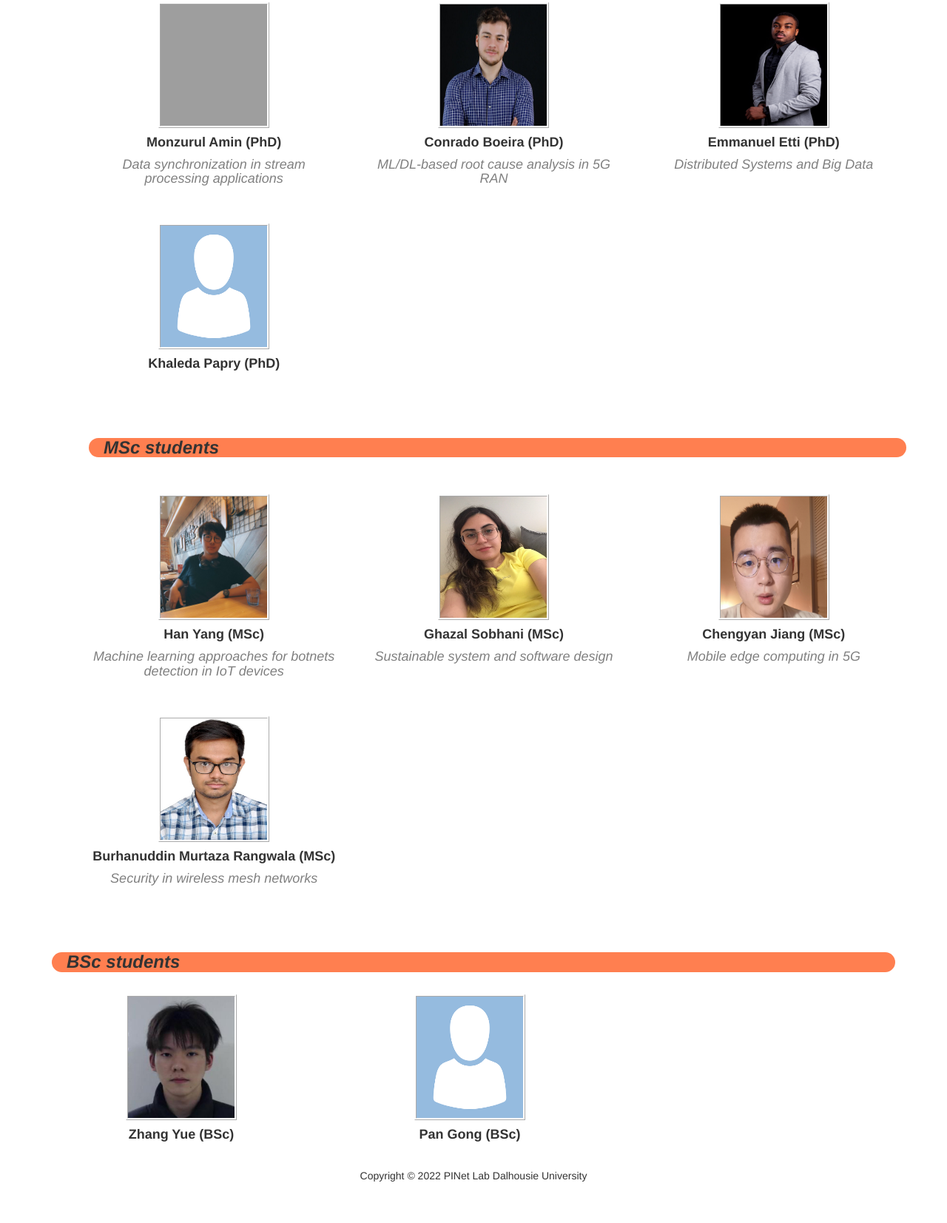
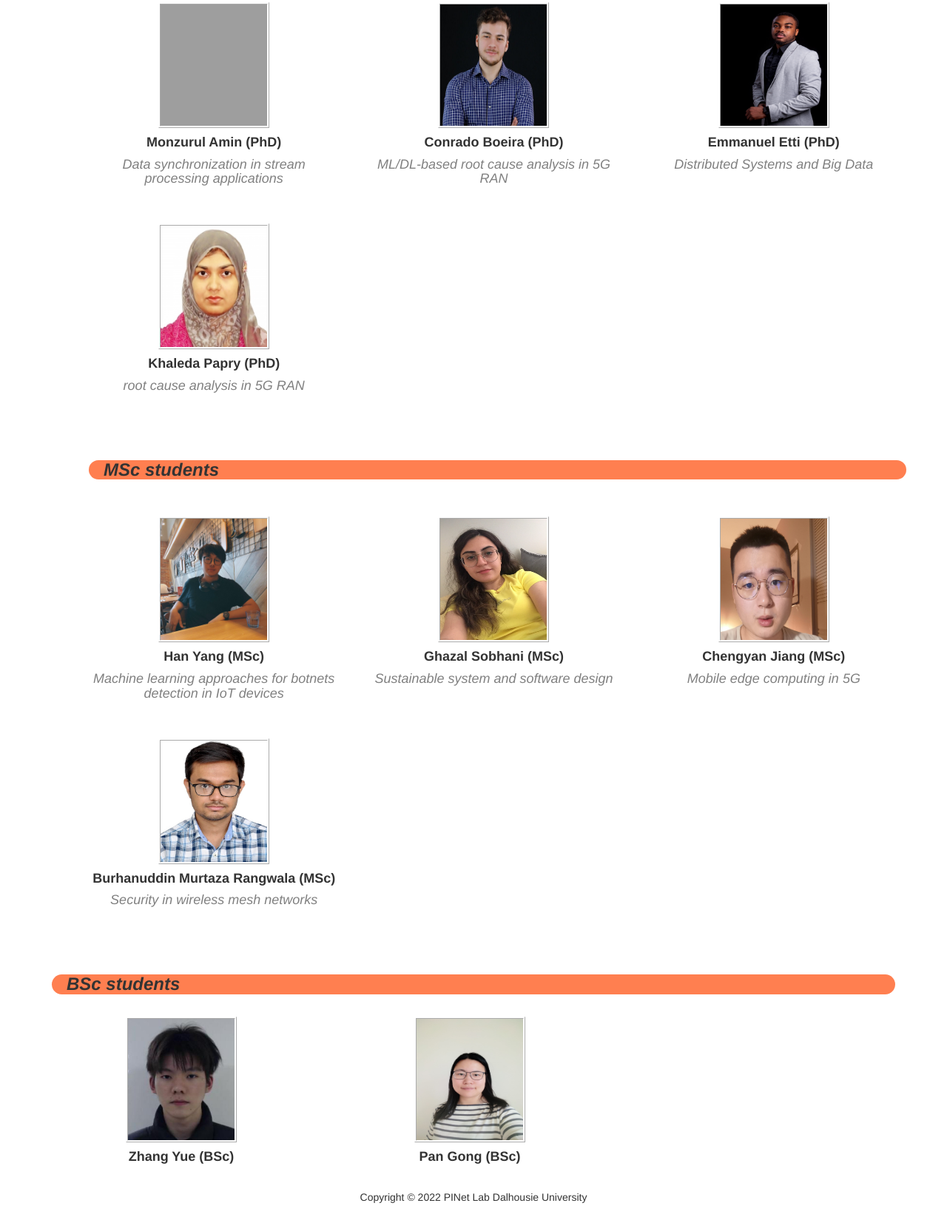
Before and after one commit to PINetDalhousie/PINetDalhousie.github.io, a plain HTML site: page team.html in a window 1280 px wide. Shown: the part 1205-2858 px from the top of the page at 74% size. Before the commit the page ends 2829 px from the top, so only its background shows below. Drawn offline with nearby package versions, Linux system fonts and the light colour scheme; grey boxes are pictures that could not be loaded.

Commit message:
Update team members.

```diff
--- a/team.html
+++ b/team.html
@@ -236,11 +236,11 @@
               <div class="card-block">
                 <div class="media media-border p-3">
                   <div class="media-left team-member">
-                    <img src="img/avatar.png" class="align-self-center mr-3 mt-3 rounded-circle"
+                    <img src="img/khaleda-akther-papry.jpg" class="align-self-center mr-3 mt-3 rounded-circle"
                       style="width:150px;height :170px; border: solid;border-color: white; border-style: ridge;">
                     <div class="media-body">
                       <h4 style="font-weight: bold;">Khaleda Papry (PhD)</h4>
-                      <!-- <h4 style="font-style:italic; color:gray;">Data synchronization in stream processing applications</h4> -->
+                      <h4 style="font-style:italic; color:gray;">root cause analysis in 5G RAN</h4>
                     </div>
                   </div>
                 </div>
@@ -367,7 +367,7 @@
               <div class="card-block">
                 <div class="media media-border p-3">
                   <div class="media-left team-member">
-                    <img src="img/avatar.png" class="align-self-center mr-3 mt-3 rounded-circle"
+                    <img src="img/Pan_photo.jpg" class="align-self-center mr-3 mt-3 rounded-circle"
                       style="width:150px; height :170px; border: solid;border-color: white; border-style: ridge;">
                     <div class="media-body">
                       <h4 style="font-weight: bold;">Pan Gong (BSc)</h4>
```
Also changed, not shown: img/Pan_photo.jpg (added), img/khaleda-akther-papry.jpg (added).
